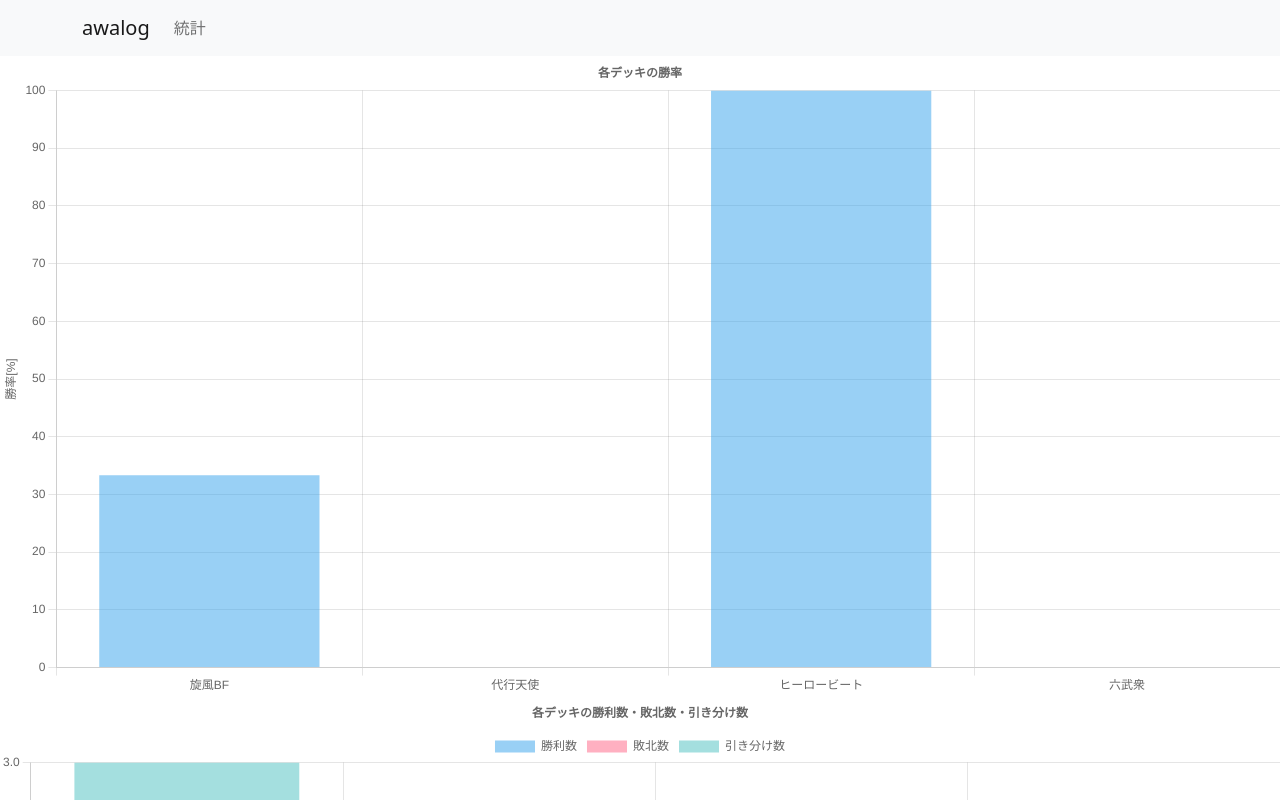
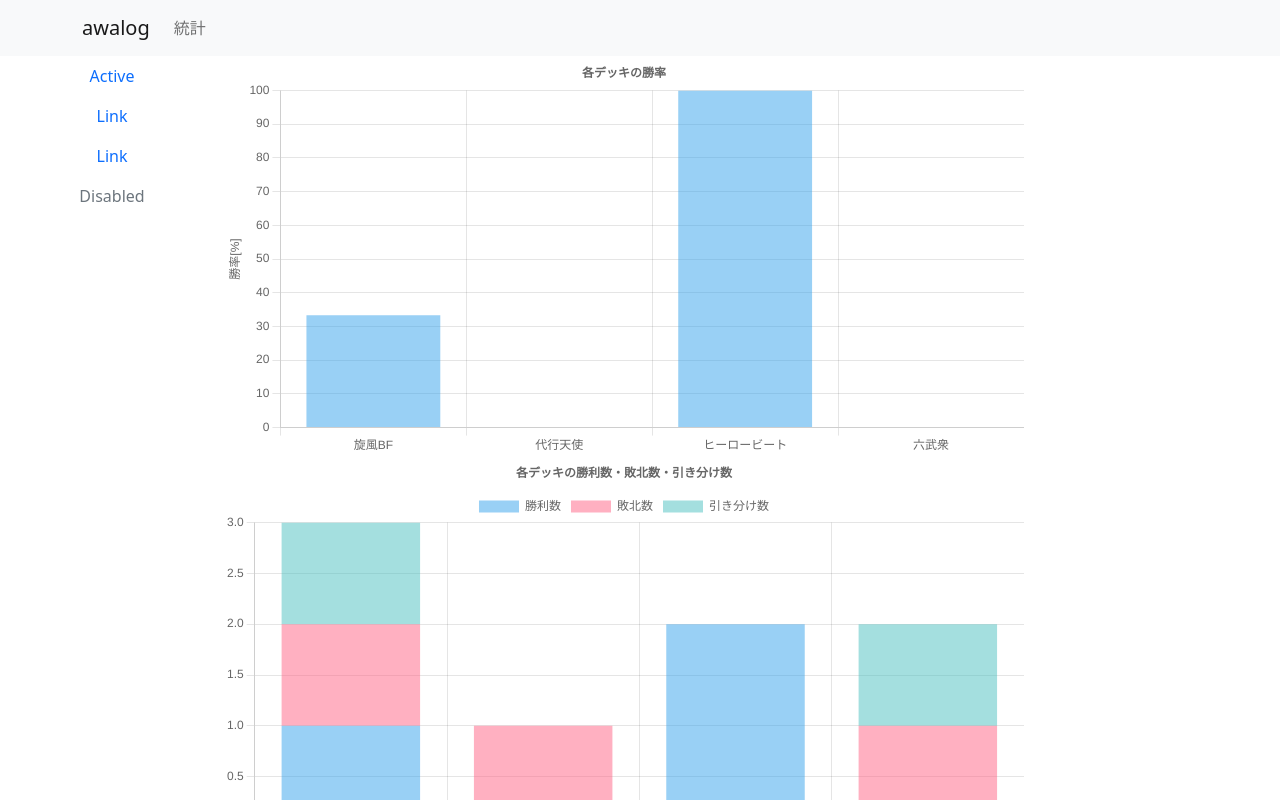
Before and after one commit to dateshi/awalog, a React (Create React App) app in the folder frontend/: page /stats in a window 1280 px wide. Shown: the top 800 px of the page. Built offline with nearby package versions, Linux system fonts and the light colour scheme.

Commit message:
サイドバー配置

```diff
--- a/frontend/package.json
+++ b/frontend/package.json
@@ -11,6 +11,7 @@
     "@types/react-dom": "^18.0.5",
     "bootstrap": "^5.1.3",
     "chart.js": "^3.8.2",
+    "classnames": "^2.3.1",
     "react": "^18.1.0",
     "react-bootstrap": "^2.4.0",
     "react-chartjs-2": "^4.3.1",
--- a/frontend/src/Stats/Body.tsx
+++ b/frontend/src/Stats/Body.tsx
@@ -1,4 +1,5 @@
 import { Result } from "../result";
+import Sidebar from "./Sidebar";
 import Summary from "./Summary";
 
 type Props = {
@@ -7,9 +8,10 @@ type Props = {
 
 const Body = (props: Props) => {
   return (
-    <>
+    <div className="body">
+      <Sidebar />
       <Summary results={props.results} />
-    </>
+    </div>
   );
 };
 
--- /dev/null
+++ b/frontend/src/Stats/Sidebar.tsx
@@ -0,0 +1,15 @@
+import classNames from "classnames";
+import Nav from "react-bootstrap/Nav";
+
+const Sidebar = () => (
+  <Nav className={classNames("flex-column", "sidebar")}>
+    <Nav.Link href="/home">Active</Nav.Link>
+    <Nav.Link eventKey="link-1">Link</Nav.Link>
+    <Nav.Link eventKey="link-2">Link</Nav.Link>
+    <Nav.Link eventKey="disabled" disabled>
+      Disabled
+    </Nav.Link>
+  </Nav>
+);
+
+export default Sidebar;
--- a/frontend/src/Stats/Summary.tsx
+++ b/frontend/src/Stats/Summary.tsx
@@ -58,7 +58,7 @@ const Summary = (props: Props) => {
   const lose = Object.values(summary).map(({ lose }) => lose);
   const draw = Object.values(summary).map(({ draw }) => draw);
   return (
-    <>
+    <div className="main">
       <Bar
         options={{
           scales: {
@@ -128,7 +128,7 @@ const Summary = (props: Props) => {
           ],
         }}
       />
-    </>
+    </div>
   );
 };
 
--- a/frontend/src/Stats/style.scss
+++ b/frontend/src/Stats/style.scss
@@ -0,0 +1,11 @@
+.body {
+  display: flex
+}
+
+.sidebar {
+  width: 224px;
+}
+
+.main {
+  width: 800px;
+}
```
